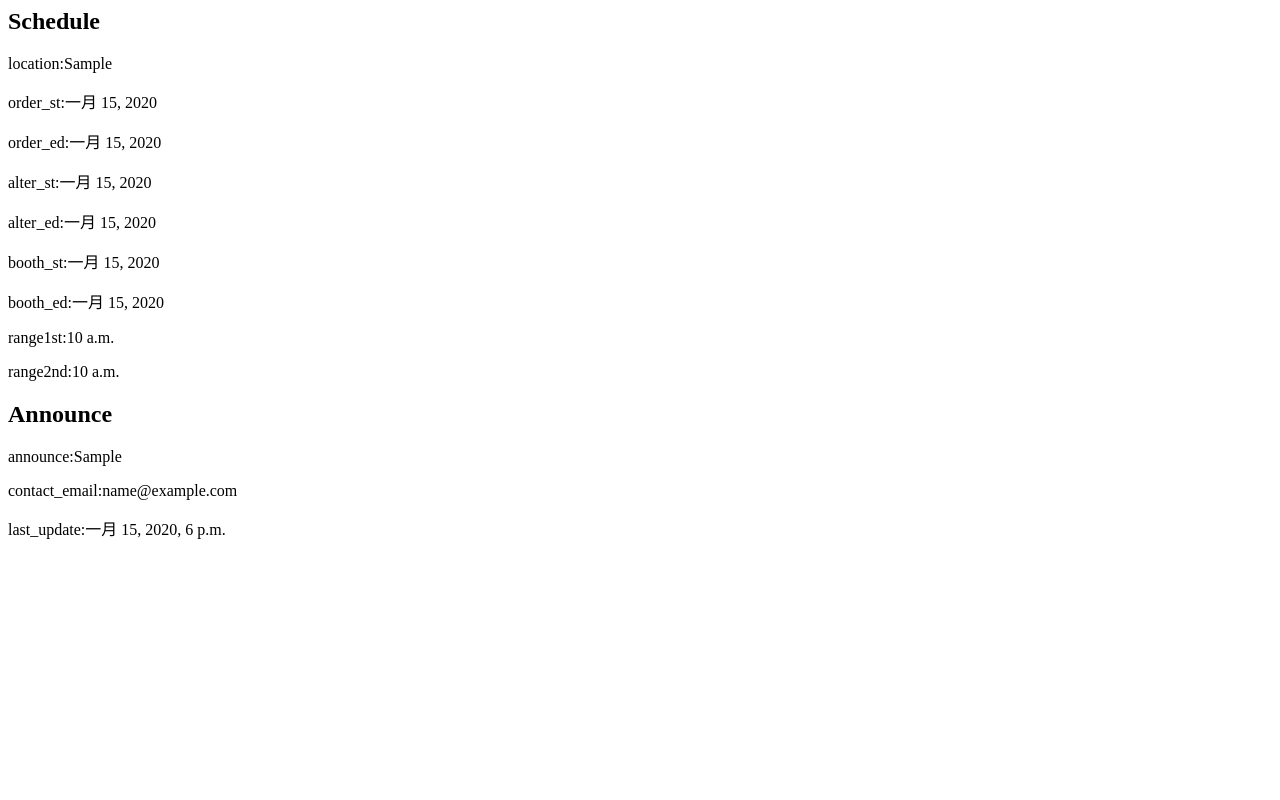
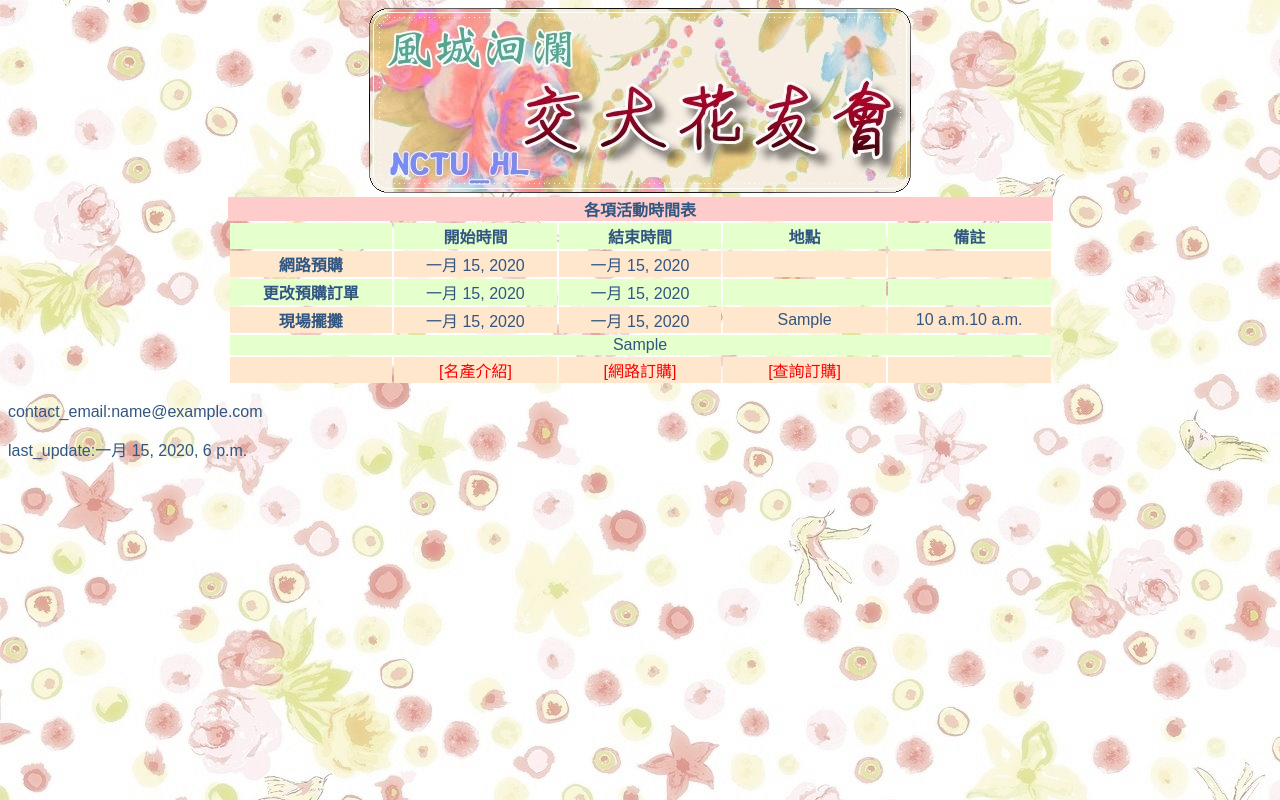
Before and after one commit to apua/NCTU_HL, a Django app: page / in a window 1280 px wide. Run offline with Django 3.2, Linux system fonts and the light colour scheme; tables that the repository leaves empty hold one stand-in row (values such as "Sample post").

Commit message:
Move images from ``static'' to ``static/img'', add stylesheet for website

```diff
--- /dev/null
+++ b/static/style/global.css
@@ -0,0 +1,69 @@
+body {
+    background-color: #FFFFCC;
+    background-image: url(../img/background.jpg);
+    background-repeat: repeat;
+    font-family: "微軟正黑體", Arial, 細明體;
+    color: #315681;
+}
+
+div#main_logo {
+    text-align: center;
+}
+
+a:link {
+    color: #FA0300;
+    text-decoration: none;
+}
+a:visited {
+    color: #FA0300;
+    text-decoration: none;
+}
+a:hover {
+    color: #6633FF;
+    text-decoration: underline;
+}
+a:active {
+    color: #FF33FF;
+    text-decoration: none;
+}
+
+table#main-table {
+    width: 825px;
+    border: 0px;
+    margin: auto;
+}
+
+table#main-table td,
+table#main-table th {
+    font-size: 16px;
+    text-align: center;
+}
+
+table#main-table > caption {
+    font-weight: bold;
+    background-color: #FFCCCC;
+}
+
+table#main-table > thead > tr > th {
+    background-color: #E5FFCD;
+}
+
+table#main-table > tbody > tr > td {
+    width: 160px;
+}
+
+table#main-table > tbody > tr > th {
+    font-weight: bold;
+    color: #315681;
+    text-align: center;
+}
+
+table#main-table > tbody > tr:nth-child(even) > td,
+table#main-table > tbody > tr:nth-child(even) > th {
+    background-color: #E5FFCD;
+}
+
+table#main-table > tbody > tr:nth-child(odd) > td,
+table#main-table > tbody > tr:nth-child(odd) > th {
+    background-color: #FFE7CD;
+}
--- /dev/null
+++ b/template/base.html
@@ -0,0 +1,15 @@
+<!DOCTYPE html>
+<html xmlns="http://www.w3.org/1999/xhtml" lang="zh" xml:lang="zh">
+  <head>
+    <meta http-equiv="Content-Type" content="text/html; charset=UTF-8" />
+    <title>交大洄瀾週{% block title %}{% endblock %}</title>
+    <link type="text/css" href="/static/style/global.css" rel="stylesheet"/>
+  </head>
+  <body>
+    <div id="main_logo">
+      <img src="/static/img/title.png">
+    </div>
+{% block content %}
+{% endblock %}
+  </body>
+</html>
--- a/template/information/information_detail.html
+++ b/template/information/information_detail.html
@@ -1,15 +1,55 @@
-<h2>Schedule</h2>
-<p>location:{{ object.location }}</p>
-<p>order_st:{{ object.order_st }}</p>
-<p>order_ed:{{ object.order_ed }}</p>
-<p>alter_st:{{ object.alter_st }}</p>
-<p>alter_ed:{{ object.alter_ed }}</p>
-<p>booth_st:{{ object.booth_st }}</p>
-<p>booth_ed:{{ object.booth_ed }}</p>
-<p>range1st:{{ object.range1st }}</p>
-<p>range2nd:{{ object.range2nd }}</p>
+{% extends "base.html" %}
 
-<h2>Announce</h2>
-<p>announce:{{ object.announce }}</p>
+{% block title %}{% endblock %}
+
+{% block content %}
+<table id="main-table">
+    <caption>各項活動時間表</caption>
+    <thead>
+        <tr>
+            <th></th>
+            <th>開始時間</th>
+            <th>結束時間</th>
+            <th>地點</th>
+            <th>備註</th>
+        </tr>
+    </thead>
+    <tfoot><tr></tr></tfoot> <!-- ref:http://www.w3ctutorial.com/html5-tags/tag-tfoot -->
+    <tbody>
+        <tr>
+            <th>網路預購</th>
+            <td>{{ object.order_st }}</td>
+            <td>{{ object.order_ed }}</td>
+            <td></td>
+            <td></td>
+        </tr>
+        <tr>
+            <th>更改預購訂單</th>
+            <td>{{ object.alter_st }}</td>
+            <td>{{ object.alter_ed }}</td>
+            <td></td>
+            <td></td>
+        </tr>
+        <tr>
+            <th>現場擺攤</th>
+            <td>{{ object.booth_st }}</td>
+            <td>{{ object.booth_ed }}</td>
+            <td>{{ object.location }}</td>
+            <td>{{ object.range1st }}{{ object.range2nd }}</td>
+        </tr>
+        <tr>
+            <td colspan="5">{{ object.announce }}</td>
+        </tr>
+        <tr>
+            <td></td>
+            <td><a href="">[名產介紹]</a></td>
+            <td><a href="">[網路訂購]</a></td>
+            <td><a href="">[查詢訂購]</a></td>
+            <td></td>
+        </tr>
+    </tbody>
+</table>
+
 <p>contact_email:{{ object.contact_email }}</p>
 <p>last_update:{{ object.last_update }}</p>
+{% endblock %}
```
Also changed, not shown: static/img/background.jpg (renamed from static/background.jpg), static/img/title.png (renamed from static/title.png).
